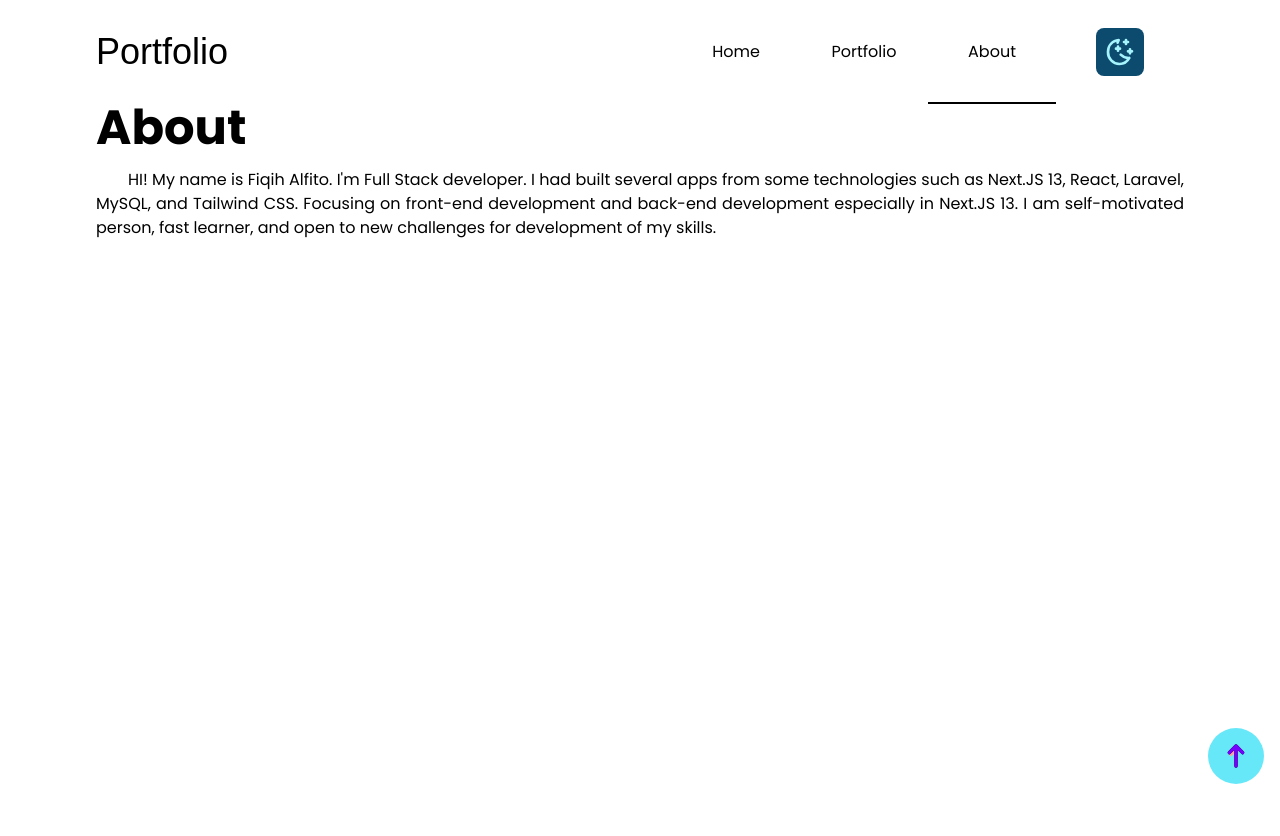
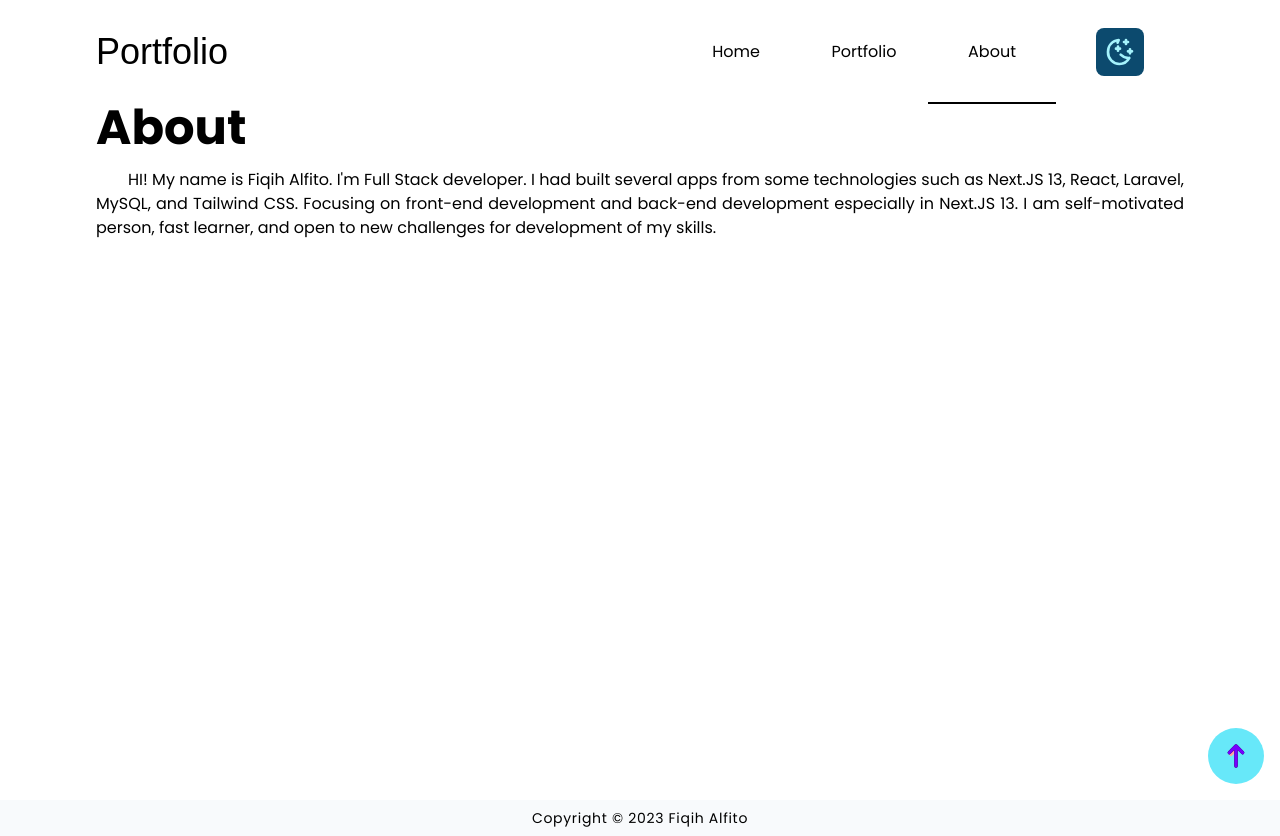
Before and after one commit to fiqihalfito/Portfolio, a Next.js app: page /about in a window 1280 px wide. Before the commit the page ends 800 px from the top, so only its background shows below. Built offline with nearby package versions, Linux system fonts and the light colour scheme; a web font is replaced by a local one.

Commit message:
added footer for ownership

```diff
--- /dev/null
+++ b/src/app/_root_components/Footer.jsx
@@ -0,0 +1,9 @@
+const Footer = () => {
+    return (
+        <div className="flex justify-center items-center py-2 text-sm tracking-wider bg-slate-50 dark:bg-slate-800 dark:text-white">
+            <p>Copyright &copy; 2023 Fiqih Alfito</p>
+        </div>
+    )
+}
+
+export default Footer
--- a/src/app/_root_provider/theme-provider.jsx
+++ b/src/app/_root_provider/theme-provider.jsx
@@ -2,6 +2,7 @@
 
 import { createContext, useContext, useState } from "react"
 import Main from "../_main/Main"
+import Footer from "../_root_components/Footer"
 
 export const ThemeContext = createContext()
 
@@ -17,6 +18,7 @@ const ThemeProvider = ({ children }) => {
                         {children}
                     </Main>
                 </div>
+                <Footer />
             </div>
         </ThemeContext.Provider>
     )
```
